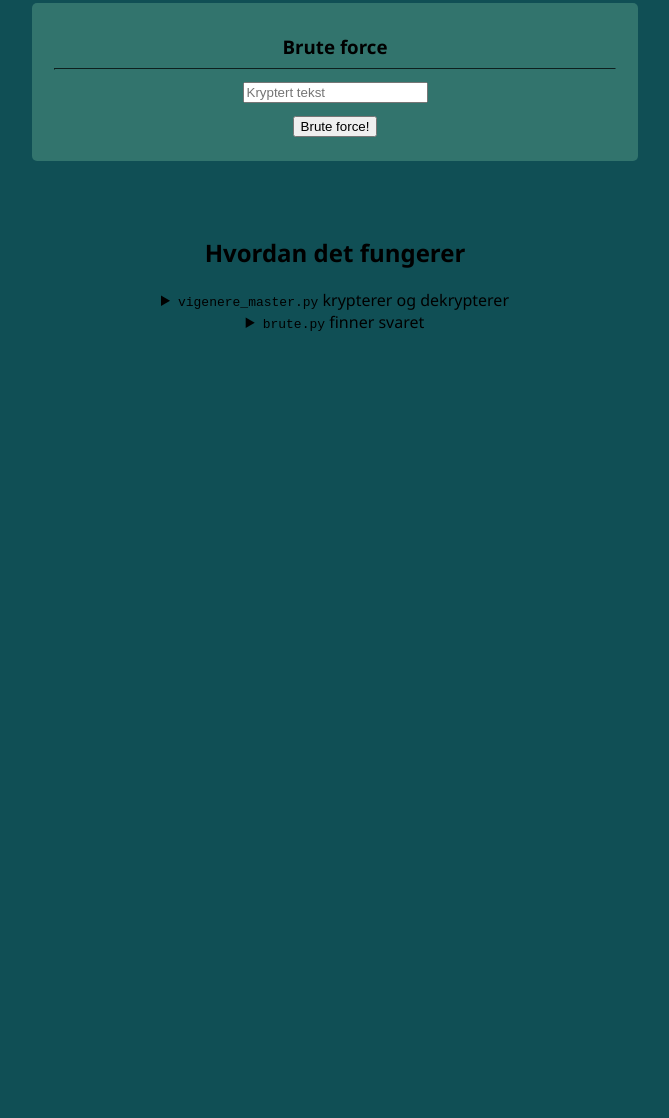
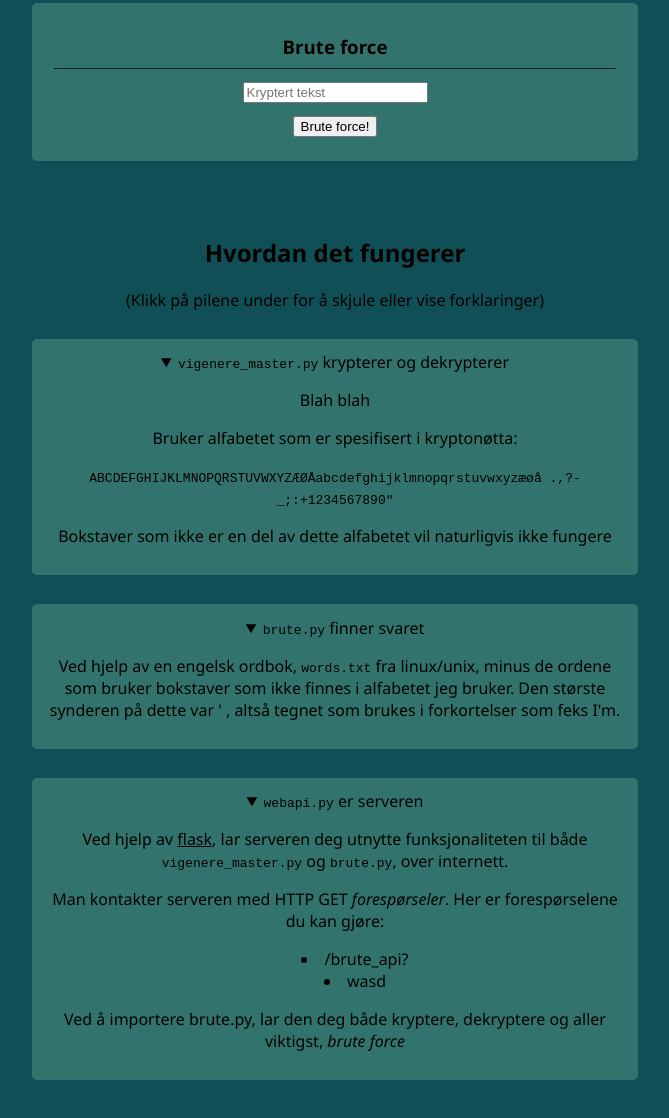
Before and after one commit to Sverreabo/andreside, a plain HTML site: page vigenere.html in a window 1280 px wide. Shown: the part 1090-2208 px from the top of the page, without its empty margins (305-974 px from the left). Before the commit the page ends 1456 px from the top, so only its background shows below. Drawn offline with Linux system fonts and the light colour scheme.

Commit message:
Vigenere explanation work

```diff
--- a/style.css
+++ b/style.css
@@ -24,6 +24,15 @@ nav {
 
 article {
     background-color: #4b6360;
+}
+
+summary {
+    font-weight: 500;
+}
+
+li {
+    display: list-item;
+    list-style-position: inside;
 }
 
 a {
--- a/vigenere.html
+++ b/vigenere.html
@@ -80,20 +80,43 @@
 
         <div class="panel" id="hvordan">
             <h2>Hvordan det fungerer</h2>
-            <details>
+            <p>(Klikk på pilene under for å skjule eller vise forklaringer)</p>
+            <div class="panel background-color p50 inline-block">
+                <details open>
                     <summary><code>vigenere_master.py</code> krypterer og dekrypterer</summary>
                     <p>Blah blah</p>
                     <p>Bruker alfabetet som er spesifisert i kryptonøtta:</p>
                     <code>ABCDEFGHIJKLMNOPQRSTUVWXYZÆØÅabcdefghijklmnopqrstuvwxyzæøå .,?-_;:+1234567890"</code>
                     <p>Bokstaver som ikke er en del av dette alfabetet vil naturligvis ikke fungere</p>
                 </details>
-            <details>
+            </div>
+            <div class="panel background-color p50 inline-block">
+                <details open>
                     <summary><code>brute.py</code> finner svaret</summary>
                     <p>Ved hjelp av en engelsk ordbok, <code>words.txt</code> fra linux/unix, minus de ordene som bruker
                         bokstaver som ikke finnes i alfabetet jeg bruker. Den største synderen på dette var ' , altså
                         tegnet
                         som brukes i forkortelser som feks I'm.</p>
                 </details>
+            </div>
+            <div class="panel background-color p50 inline-block">
+                <details open>
+                    <summary><code>webapi.py</code> er serveren</summary>
+                    <p>Ved hjelp av <a href="https://en.wikipedia.org/wiki/Flask_(web_framework)" target="_blank"
+                            class="inline">flask</a>, lar serveren deg
+                        utnytte funksjonaliteten til både <code>vigenere_master.py</code> og <code>brute.py</code>, over
+                        internett.</p>
+                    <p>Man kontakter serveren med HTTP GET <i>forespørseler</i>. Her er forespørselene du kan gjøre:</p>
+                    <ul>
+                        <li>/brute_api?</li>
+                        <li>wasd</li>
+                    </ul>
+                    <p>
+                        Ved å importere brute.py, lar den deg både kryptere, dekryptere og aller viktigst, <i>brute
+                            force</i>
+                    </p>
+                </details>
+            </div>
         </div>
 
 
```
Lines whose indentation alone changed are shown as unchanged.
